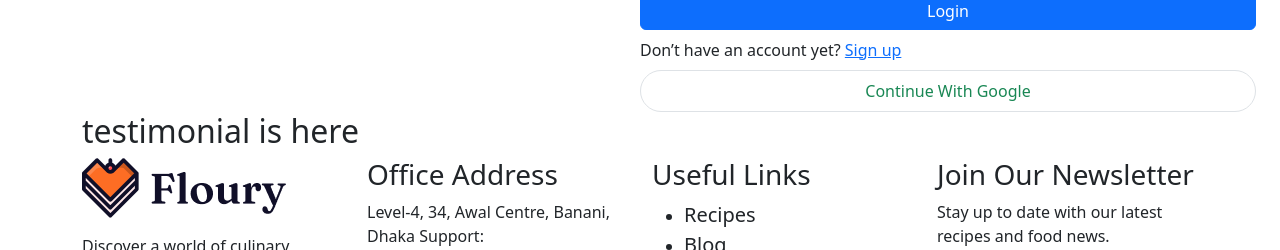
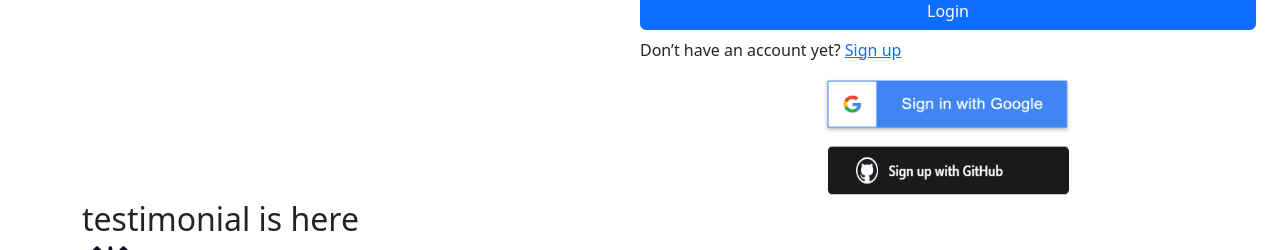
Before and after one commit to slsuyel/Floury-special-chef-hut, a React (Vite) app: page /login in a window 1280 px wide. Shown: the part 377-627 px from the top of the page. Built offline with nearby package versions, Linux system fonts and the light colour scheme; no server answers.

Commit message:
modify, make google and github login

```diff
--- /dev/null
+++ b/src/components/GoogleGitHubLogin.jsx
@@ -0,0 +1,60 @@
+import React, { useContext } from "react";
+import googleLogo from "../assets/google-signin-button.png";
+import gitHubLogo from "../assets/sign-with-git.jpg";
+import { AuthContext } from "../providers/AuthProviders";
+import { useLocation, useNavigate } from "react-router-dom";
+
+const GoogleGitHubLogin = () => {
+  const { register, googleLogin, githubLogin } = useContext(AuthContext);
+  const navigate = useNavigate();
+  const location = useLocation();
+  const from = location.state?.from?.pathname || "/";
+
+  const handleGoogleLogin = () => {
+    googleLogin()
+      .then((result) => {
+        const user = result.user;
+        console.log(user);
+        navigate(from, { replace: true });
+      })
+      .catch((error) => {
+        const errorCode = error.code;
+        const errorMessage = error.message;
+        console.log(errorMessage);
+      });
+  };
+  const handleGitHubLogin = () => {
+    githubLogin()
+      .then((result) => {
+        const user = result.user;
+        console.log(user);
+        navigate(from, { replace: true });
+      })
+      .catch((error) => {
+        const errorCode = error.code;
+        const errorMessage = error.message;
+        console.log(errorMessage);
+      });
+  };
+
+  return (
+    <div className="d-flex flex-column w-100">
+      <img
+        onClick={handleGoogleLogin}
+        src={googleLogo}
+        alt=""
+        draggable={false}
+        className="mx-auto sign-in-icon"
+      />
+      <img
+        onClick={handleGitHubLogin}
+        src={gitHubLogo}
+        alt=""
+        draggable={false}
+        className="mx-auto sign-in-icon"
+      />
+    </div>
+  );
+};
+
+export default GoogleGitHubLogin;
--- a/src/components/Login.jsx
+++ b/src/components/Login.jsx
@@ -2,6 +2,7 @@ import React, { useContext, useState } from "react";
 import { Form, Button } from "react-bootstrap";
 import { Link, useLocation, useNavigate } from "react-router-dom";
 import { AuthContext } from "../providers/AuthProviders";
+import GoogleGitHubLogin from "./GoogleGitHubLogin";
 
 const Login = () => {
   const { login } = useContext(AuthContext);
@@ -81,14 +82,7 @@ const Login = () => {
         <p className="my-2">
           Don’t have an account yet? <Link to={"/register"}>Sign up</Link>{" "}
         </p>
-
-        <Button
-          variant=""
-          type="submit"
-          className="border btn btn-outline-success py-2 rounded-5 w-100"
-        >
-          Continue With Google
-        </Button>
+        <GoogleGitHubLogin />
       </div>
     </div>
   );
--- a/src/components/Register.jsx
+++ b/src/components/Register.jsx
@@ -4,8 +4,7 @@ import { Link } from "react-router-dom";
 import Swal from "sweetalert2";
 import { AuthContext } from "../providers/AuthProviders";
 import "./custom.css";
-import googleLogo from "../assets/google-signin-button.png";
-import gitHubLogo from "../assets/sign-with-git.jpg";
+import GoogleGitHubLogin from "./GoogleGitHubLogin";
 
 const Register = () => {
   const { register, googleLogin, githubLogin } = useContext(AuthContext);
@@ -40,31 +39,6 @@ const Register = () => {
         const errorMessage = error.message;
         //  console.log(errorMessage);
         setError(errorMessage);
-      });
-  };
-
-  const handleGoogleLogin = () => {
-    googleLogin()
-      .then((result) => {
-        const user = result.user;
-        console.log(user);
-      })
-      .catch((error) => {
-        const errorCode = error.code;
-        const errorMessage = error.message;
-        console.log(errorMessage);
-      });
-  };
-  const handleGitHubLogin = () => {
-    githubLogin()
-      .then((result) => {
-        const user = result.user;
-        console.log(user);
-      })
-      .catch((error) => {
-        const errorCode = error.code;
-        const errorMessage = error.message;
-        console.log(errorMessage);
       });
   };
 
@@ -135,22 +109,7 @@ const Register = () => {
           Already have an account?<Link to={"/login"}> Sign in here? </Link>
         </p>
 
-        <div className="d-flex flex-column w-100">
-          <img
-            onClick={handleGoogleLogin}
-            src={googleLogo}
-            alt=""
-            draggable={false}
-            className="mx-auto sign-in-icon"
-          />
-          <img
-            onClick={handleGitHubLogin}
-            src={gitHubLogo}
-            alt=""
-            draggable={false}
-            className="mx-auto sign-in-icon"
-          />
-        </div>
+        <GoogleGitHubLogin />
       </div>
     </div>
   );
```
Also changed, not shown: src/providers/AuthProviders.jsx (+6 -7 lines).
